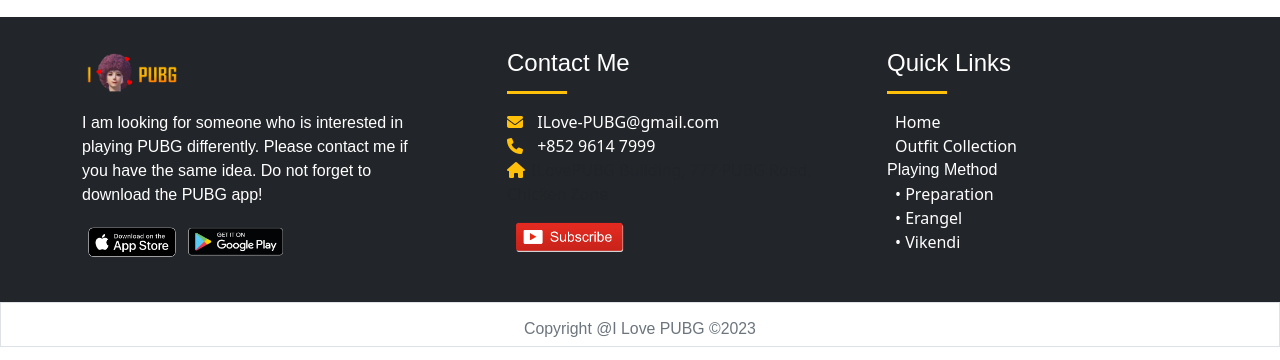
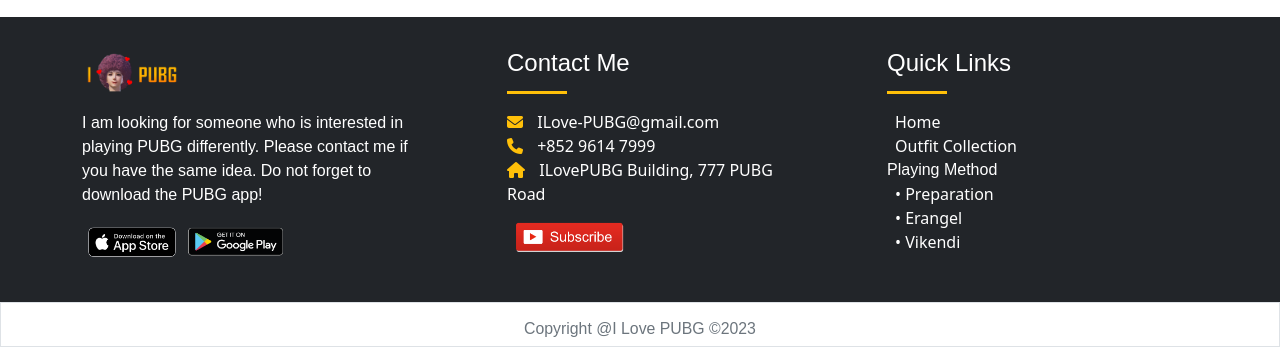
Before and after one commit to KatieSo-learning/ILove-PUBG.github.io, a plain HTML site: page vikendi.html in a window 1280 px wide. Shown: the part 2254-2614 px from the top of the page. Drawn offline with nearby package versions, Linux system fonts and the light colour scheme.

Commit message:
Update vikendi.html

```diff
--- a/vikendi.html
+++ b/vikendi.html
@@ -291,7 +291,8 @@
             <div class="dez-separator-footer"></div>
     		    <ul class="list-unstyled">
 <li><i class="fa-solid fa-envelope" style="color: #ffc009;"></i><a href="mailto:ILove-PUBG@gmail.com">ILove-PUBG@gmail.com</a></li>    			 <li><i class="fa-solid fa-phone" style="color: #ffc009;"></i><a href="tel:+85296147999">+852 9614 7999</a></li>
-<li><i class="fa-solid fa-house" style="color: #ffc009;"></i>ILovePUBG Building, 777 PUBG Road, Chicken Zone</li>    			</ul>
+              <li><i class="fa-solid fa-house" style="color: #ffc009;"></i><a href=/>ILovePUBG Building, 777 PUBG Road</a></li>
+    			</ul>
           <a href="https://www.youtube.com/channel/UCDE-7jJT_480vb7nzYxSoTA" target="_blank"><img class="youtube" src="images/Subscribe.png" alt="YouTube="></a>
     		</div>
 
```
